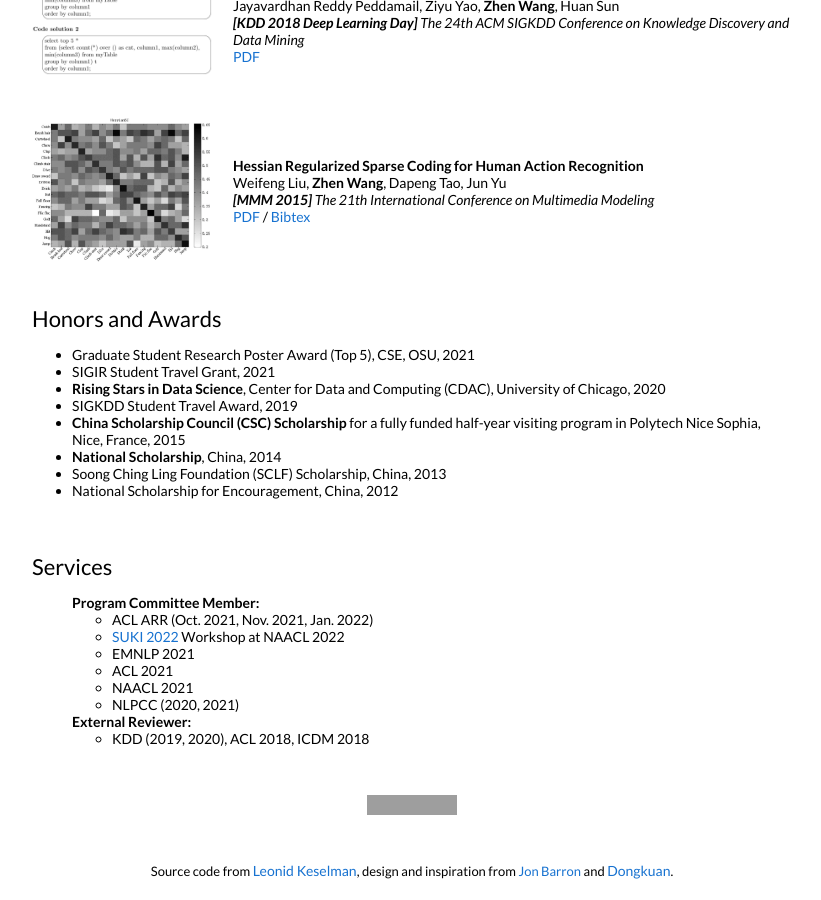
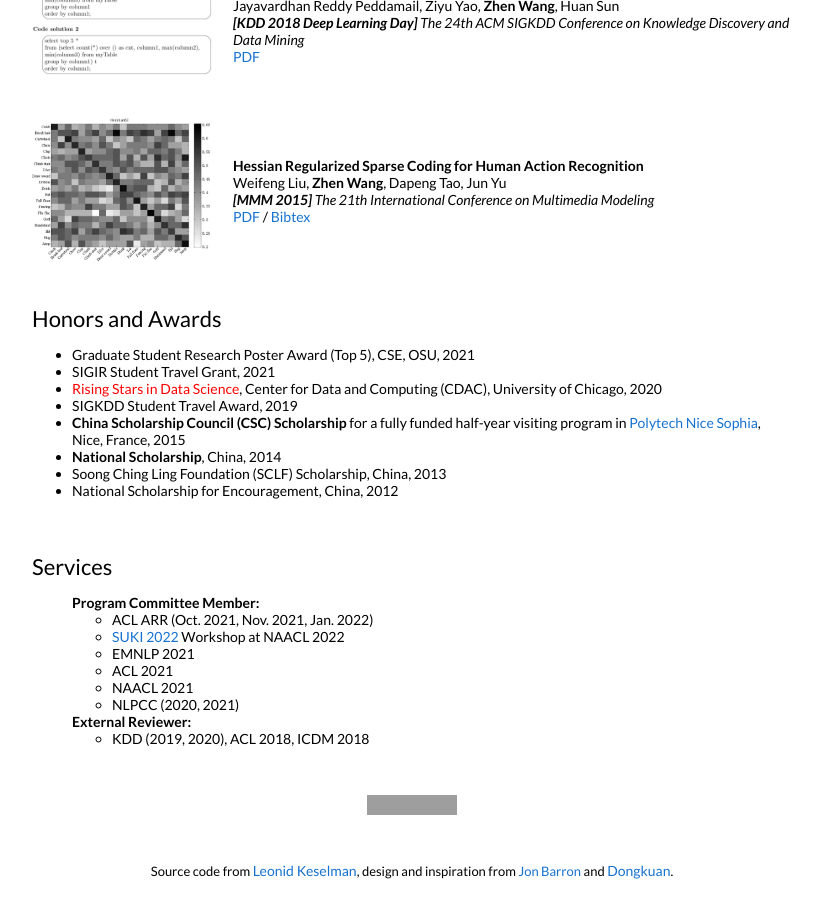
Before and after one commit to zhenwang9102/zhenwang9102.github.io, a Jekyll site: the page built from _posts/2019-06-02-venue.markdown, in a window 1280 px wide and 900 px high, scrolled down 2185 px. Shown: the whole window, without its empty margins (228-1049 px from the left). Built offline with Jekyll 4.4.1, drawn with Linux system fonts in a browser that asks for light colours; grey boxes are pictures that could not be loaded.

Commit message:
Update default.html

```diff
--- a/_layouts/default.html
+++ b/_layouts/default.html
@@ -121,7 +121,7 @@
                     01/2021: Attended CDAC Rising Stars in Data Science Workshop with the agenda <a href="https://cdac.uchicago.edu/events/risingstars2021">here</a>.
                   </li>
                   <li>
-                    12/2020: Honored to be selected to the <a href="https://cdac.uchicago.edu/rising-stars/#rising-stars-profiles" style="color:red">Rising Stars in Data Science</a> workshop hosted by the <a href="https://cdac.uchicago.edu/">Center for Data and Computing (CDAC) at the University of Chicago</a>.
+                    12/2020: Honored to be selected to the <a href="https://datascience.uchicago.edu/rising-stars-alumni/" style="color:red">Rising Stars in Data Science</a> workshop hosted by the <a href="https://cdac.uchicago.edu/">Center for Data and Computing (CDAC) at the University of Chicago</a>.
                   </li>
                   <li>
                     12/2020: Invited to serve as a PC member of ACL 2021.
@@ -365,13 +365,13 @@
                   SIGIR Student Travel Grant, 2021
                 </li>
                 <li>
-                  <b>Rising Stars in Data Science</b>, Center for Data and Computing (CDAC), University of Chicago, 2020
+                  <a href="https://datascience.uchicago.edu/rising-stars-alumni/" style="color:red">Rising Stars in Data Science</a>, Center for Data and Computing (CDAC), University of Chicago, 2020
                 </li>
                 <li>
                   SIGKDD Student Travel Award, 2019
                 </li>
                 <li>
-                  <b>China Scholarship Council (CSC) Scholarship</b> for a fully funded half-year visiting program in Polytech Nice Sophia, Nice, France, 2015
+                  <b>China Scholarship Council (CSC) Scholarship</b> for a fully funded half-year visiting program in <a href="https://polytech.univ-cotedazur.fr/">Polytech Nice Sophia</a>, Nice, France, 2015
                 </li>
                 <li>
                   <b>National Scholarship</b>, China, 2014
```
